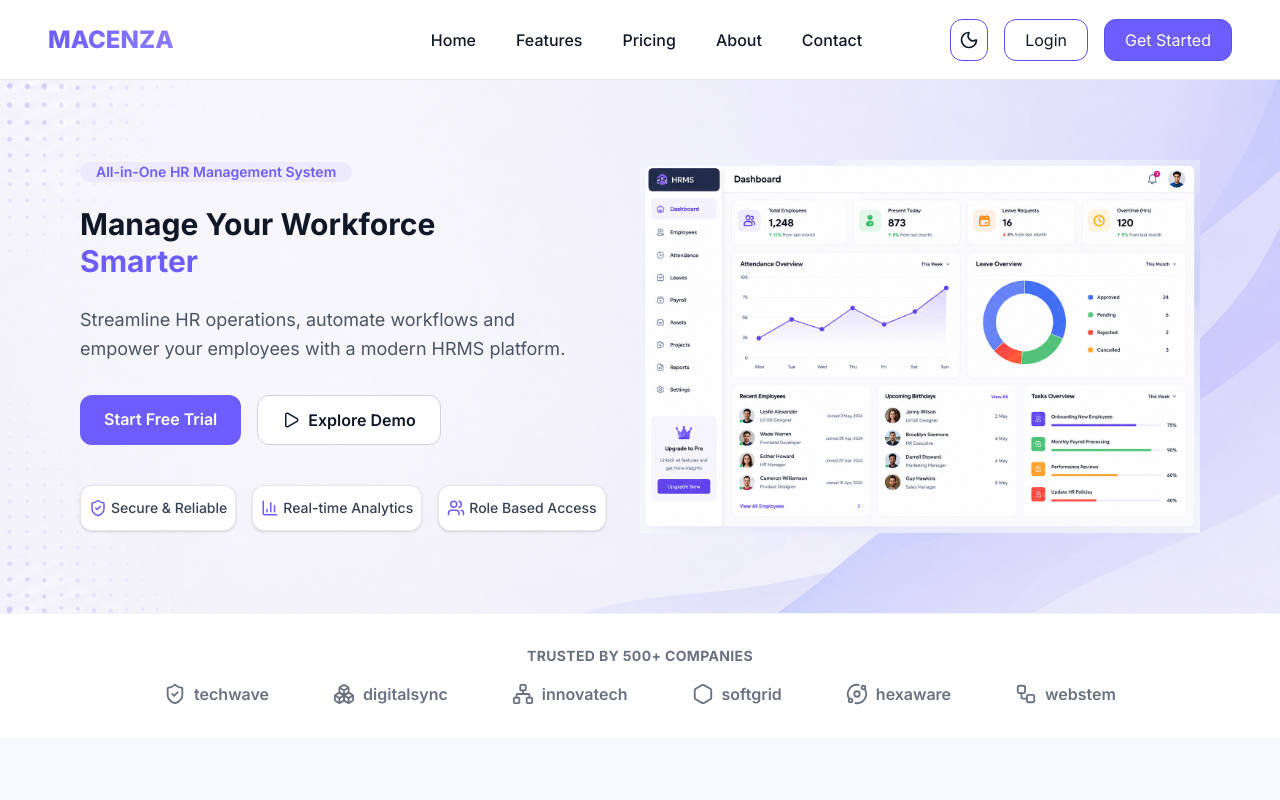
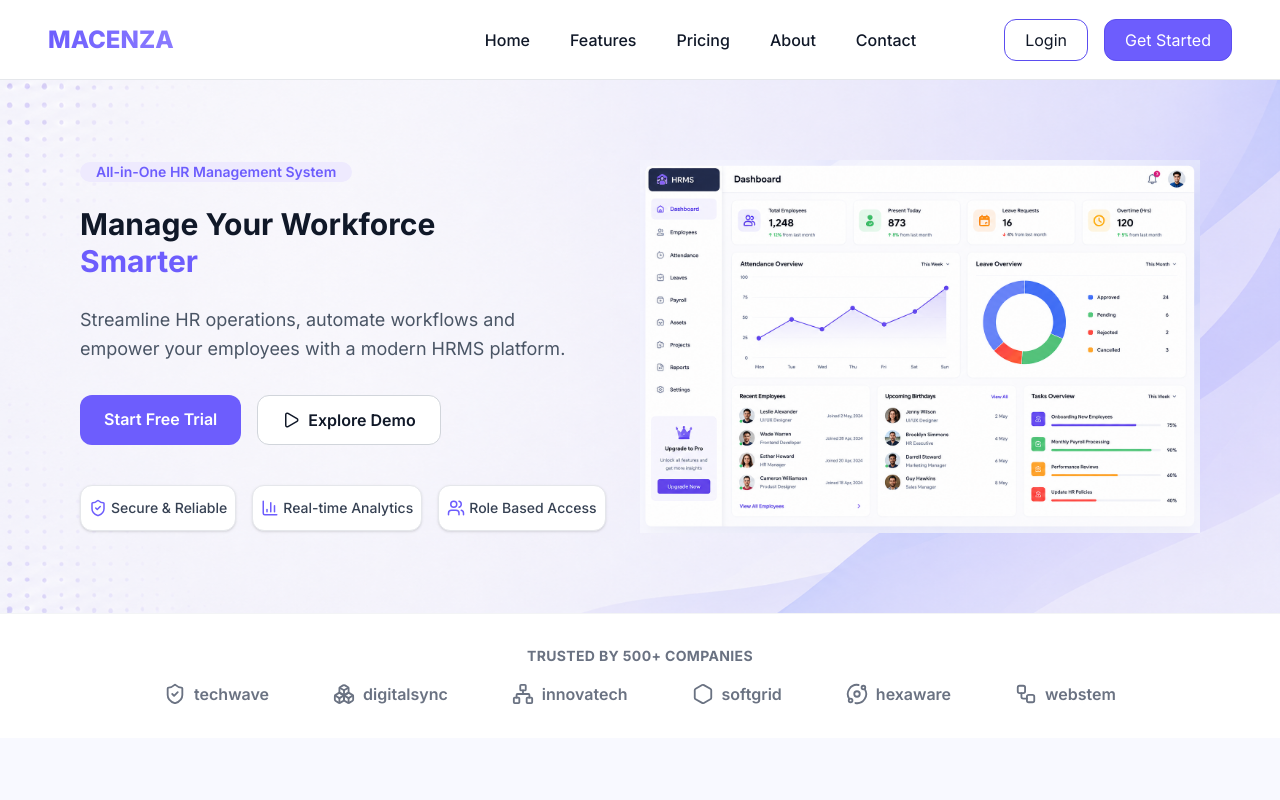
Before and after one commit to macenza/hrms-front, a Next.js app: page / in a window 1280 px wide. Shown: the top 800 px of the page. Built offline with nearby package versions, Linux system fonts and the light colour scheme; no server answers.

Commit message:
landing page

```diff
--- a/src/components/layout/Navbar.tsx
+++ b/src/components/layout/Navbar.tsx
@@ -78,7 +78,7 @@ export default function Navbar() {
 
 
         <div className="flex md:flex-row flex-col gap-4 mt-8 md:mt-0 md:ml-20">
-          <ThemeToggle />
+          {/* <ThemeToggle /> */}
           <Link
             href="/login"
             className="bg-white border border-[#5B4DF0] text-[#111827] rounded-xl px-5 py-2 hover:scale-95 transition duration-300"
```
